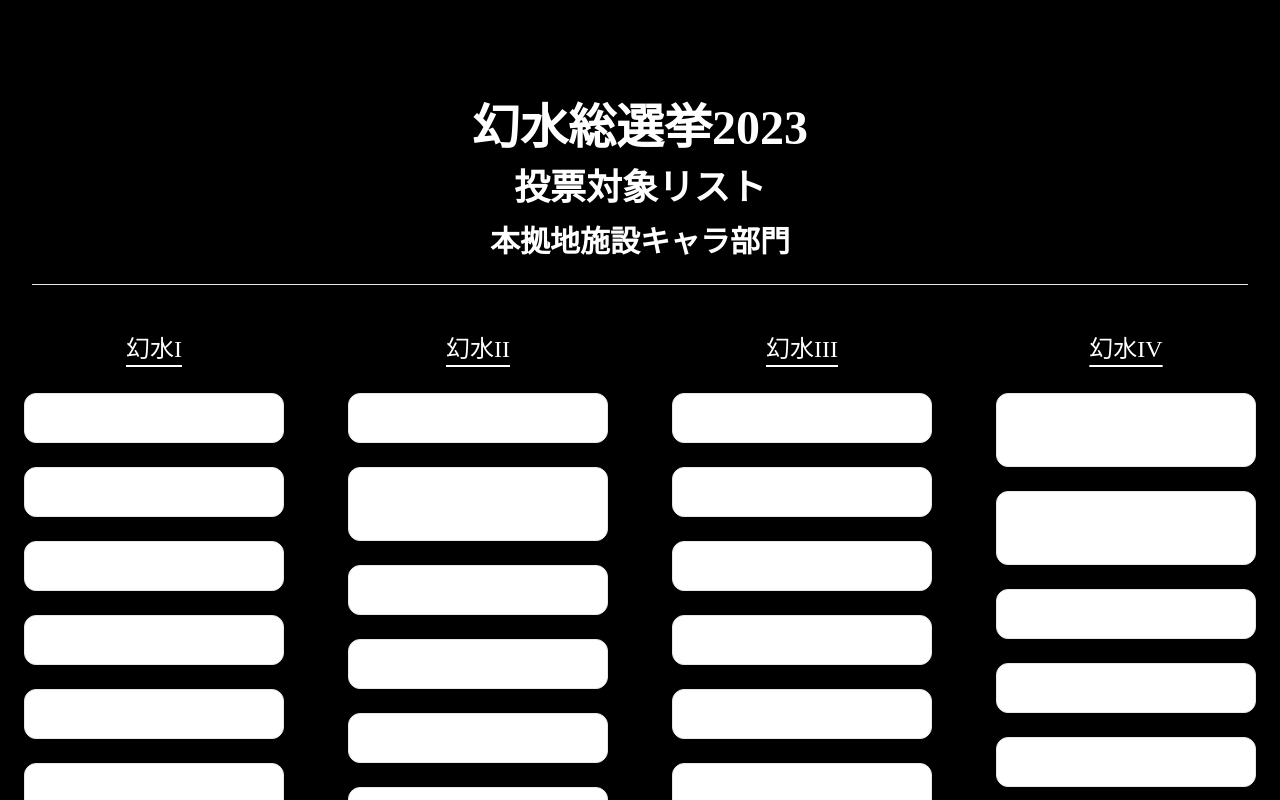
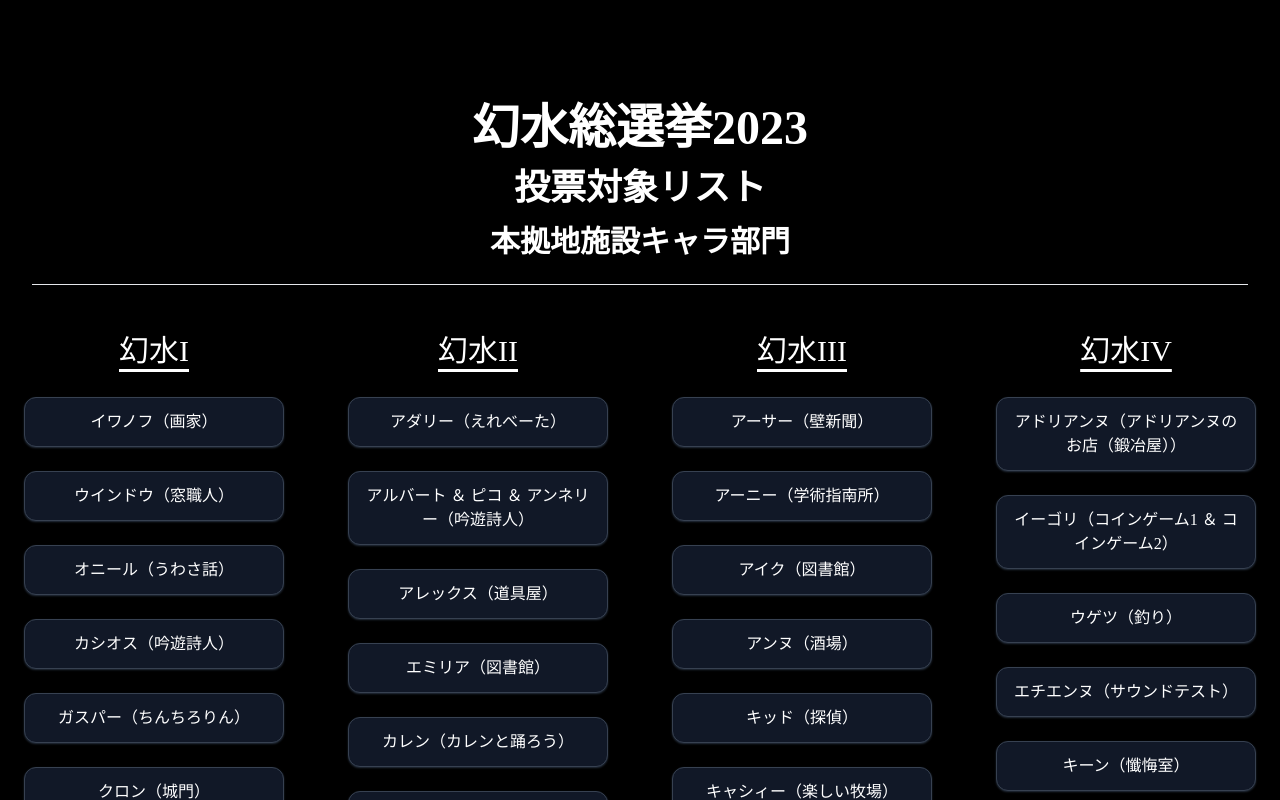
Before and after one commit to true-runes/election-bulletin-2023, a Next.js app: page /headquarters-characters in a window 1280 px wide. Shown: the top 800 px of the page. Built offline with nearby package versions, Linux system fonts and the light colour scheme.

Commit message:
feat: 🎸 街部門もカード化した

```diff
--- a/src/app/cities/page.tsx
+++ b/src/app/cities/page.tsx
@@ -1,3 +1,4 @@
+import Link from 'next/link'
 import cities from '@/app/resource/cities.json'
 import { ToTopPageFooter } from '../components/ToTopPageFooter'
 import { GensosenkyoFooter } from '@/app/components/GensosenkyoFooter'
@@ -12,10 +13,14 @@ const Cities = () => {
       <div className="max-w-[85rem] mx-auto px-4 sm:px-6 lg:px-8 py-12 sm:pt-24 pb-10">
         <div className="text-center">
           <h1 className="text-5xl sm:text-5xl font-bold text-white py-2">
-            幻水総選挙2023
+            <Link href="/" passHref>
+              幻水総選挙2023
+            </Link>
           </h1>
           <h2 className="text-4xl sm:text-4xl font-bold text-white py-2">
-            投票対象リスト
+            <Link href="/" passHref>
+              投票対象リスト
+            </Link>
           </h2>
           <h2 className="text-3xl sm:text-3xl font-bold text-white py-2">
             街部門
@@ -27,16 +32,17 @@ const Cities = () => {
       </div>
       <div className="text-center">
         <div className="grid grid-cols-1 sm:grid-cols-2 md:grid-cols-3 lg:grid-cols-4 gap-4">
-          {/* key である product を h1 とし、values を並べる */}
           {Object.entries(cities).map(([city, characters]) => (
             <div className="cities-and-titles" key={city}>
-              <h1 className="city-and-title text-2xl px-6 my-4 underline underline-offset-8">
+              <h1 className="city-and-title text-3xl px-6 my-4 underline underline-offset-8">
                 {city}
               </h1>
               {characters.map((character: any, index: number) => (
-                <p className="city-and-title px-6 py-1" key={index}>
-                  {character}
-                </p>
+                <div className="city-and-title px-6 py-1" key={index}>
+                  <div className="flex flex-col border shadow-sm rounded-xl p-2 md:p-3 bg-gray-900 border-gray-700 shadow-slate-700/[.7] text-white my-2">
+                    {character}
+                  </div>
+                </div>
               ))}
             </div>
           ))}
--- a/src/app/headquarters-characters/page.tsx
+++ b/src/app/headquarters-characters/page.tsx
@@ -1,5 +1,5 @@
+import Link from 'next/link'
 import productToHeadquartersCharacters from '@/app/resource/headquartersCharacters.json'
-
 import { ToTopPageFooter } from '@/app/components/ToTopPageFooter'
 import { GensosenkyoFooter } from '@/app/components/GensosenkyoFooter'
 
@@ -13,10 +13,14 @@ const Cities = () => {
       <div className="max-w-[85rem] mx-auto px-4 sm:px-6 lg:px-8 py-12 sm:pt-24 pb-4">
         <div className="text-center">
           <h1 className="text-5xl sm:text-5xl font-bold text-white py-2">
-            幻水総選挙2023
+            <Link href="/" passHref>
+              幻水総選挙2023
+            </Link>
           </h1>
           <h2 className="text-4xl sm:text-4xl font-bold text-white py-2">
-            投票対象リスト
+            <Link href="/" passHref>
+              投票対象リスト
+            </Link>
           </h2>
           <h2 className="text-3xl sm:text-3xl font-bold text-white py-2">
             本拠地施設キャラ部門
@@ -29,17 +33,16 @@ const Cities = () => {
 
       <div className="text-center">
         <div className="grid grid-cols-1 sm:grid-cols-2 md:grid-cols-3 lg:grid-cols-4 gap-4">
-          {/* key である product を h1 とし、values を並べる */}
           {Object.entries(productToHeadquartersCharacters).map(
             ([product, headquartersCharacters]) => (
               <div className="cities-and-titles" key={product}>
-                <h1 className="city-and-title text-2xl px-6 py-4 underline underline-offset-8">
+                <h1 className="city-and-title text-3xl px-6 py-4 underline underline-offset-8">
                   {product}
                 </h1>
                 {headquartersCharacters.map(
                   (headquartersCharacter: any, index: number) => (
                     <div className="city-and-title px-6 py-1" key={index}>
-                      <div className="flex flex-col bg-white border shadow-sm rounded-xl p-2 md:p-3 dark:bg-gray-900 dark:border-gray-700 dark:shadow-slate-700/[.7] dark:text-white my-2">
+                      <div className="flex flex-col border shadow-sm rounded-xl p-2 md:p-3 bg-gray-900 border-gray-700 shadow-slate-700/[.7] text-white my-2">
                         {headquartersCharacter}
                       </div>
                     </div>
```
